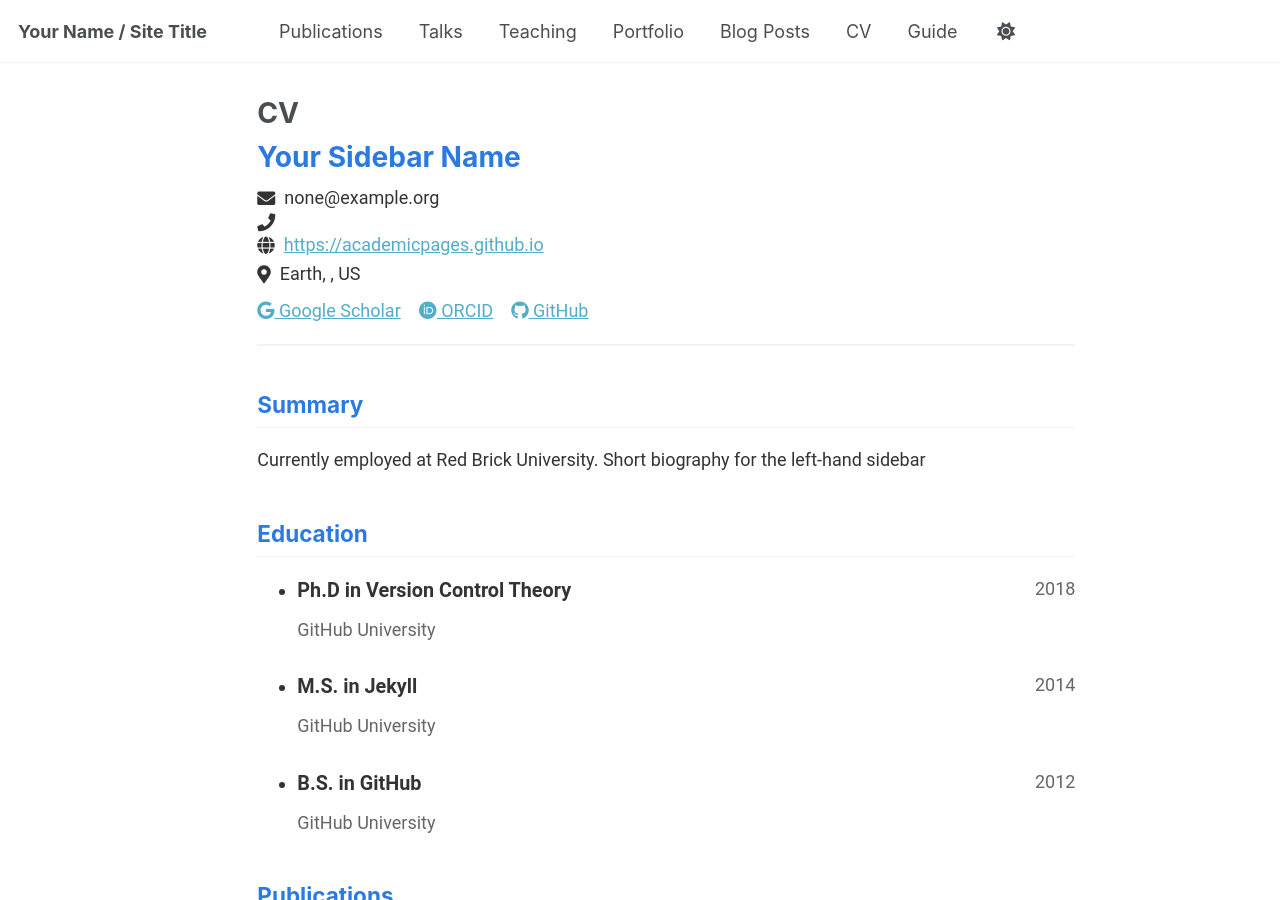
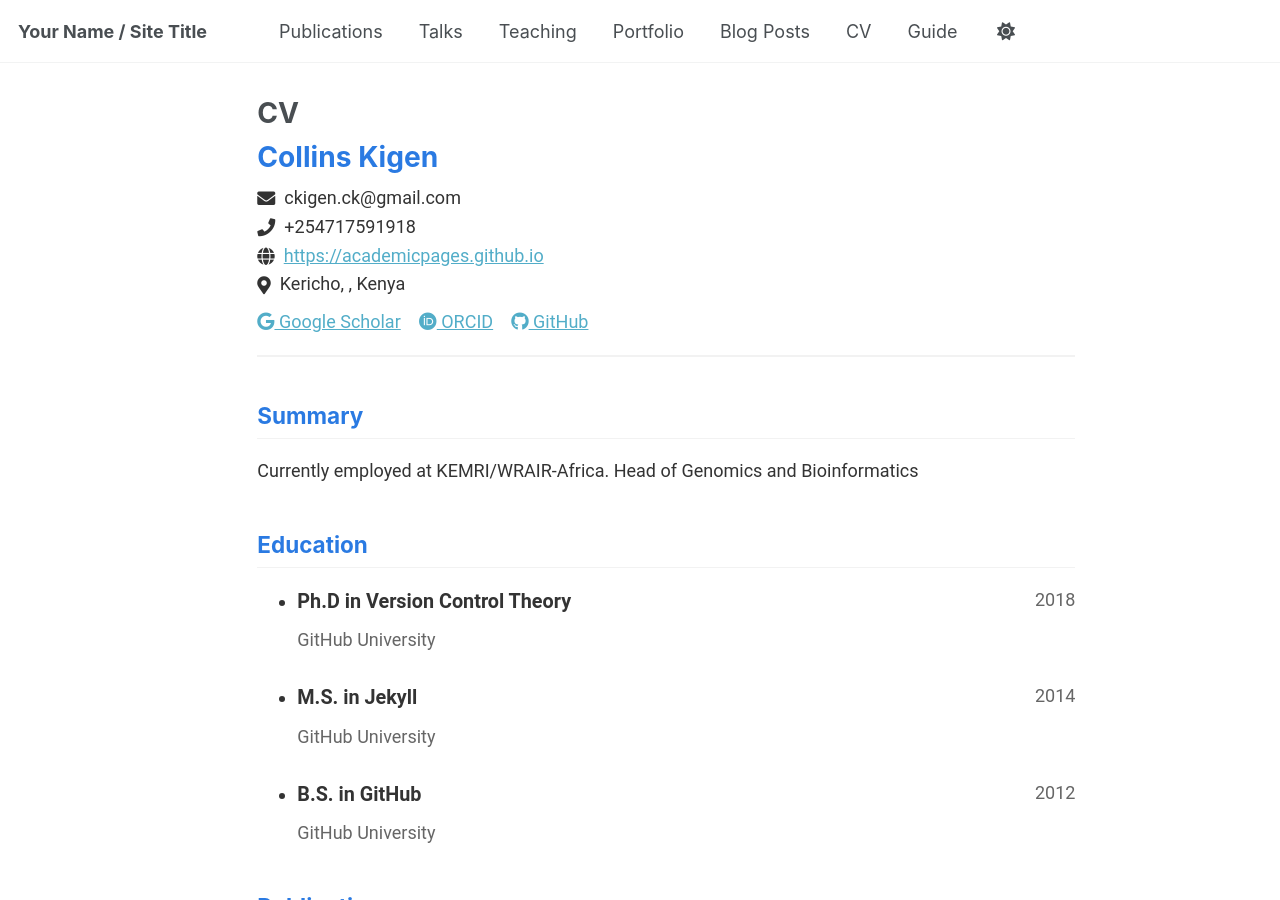
Before and after one commit to ckigenk/ckigenk.github.io, a Jekyll site: the page built from _pages/cv-json.md, in a window 1280 px wide and 900 px high. Built offline with Jekyll 4.4.1, drawn with Linux system fonts in a browser that asks for light colours.

Commit message:
Update cv.json

```diff
--- a/_data/cv.json
+++ b/_data/cv.json
@@ -1,15 +1,15 @@
 {
   "basics": {
-    "name": "Your Sidebar Name",
-    "email": "none@example.org",
-    "phone": "",
+    "name": "Collins Kigen",
+    "email": "ckigen.ck@gmail.com",
+    "phone": "+254717591918",
     "website": "https://academicpages.github.io",
-    "summary": "Currently employed at Red Brick University. Short biography for the left-hand sidebar",
+    "summary": "Currently employed at KEMRI/WRAIR-Africa. Head of Genomics and Bioinformatics",
     "location": {
-      "address": "",
-      "postalCode": "",
-      "city": "Earth",
-      "countryCode": "US",
+      "address": "1357",
+      "postalCode": "20200",
+      "city": "Kericho",
+      "countryCode": "Kenya",
       "region": ""
     },
     "profiles": [
```
